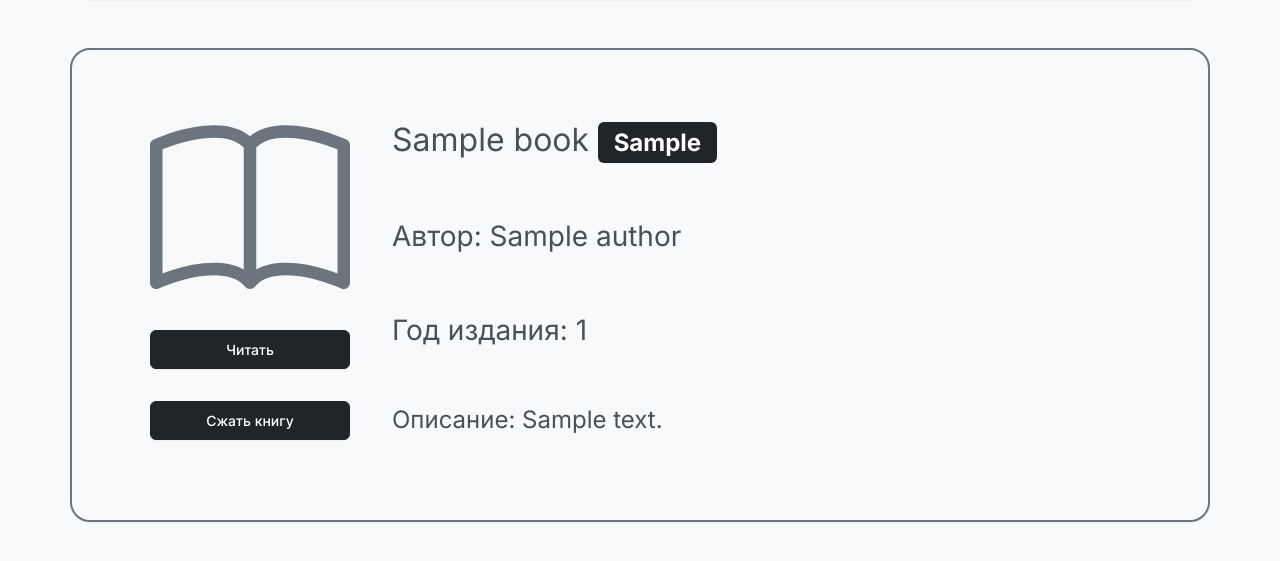
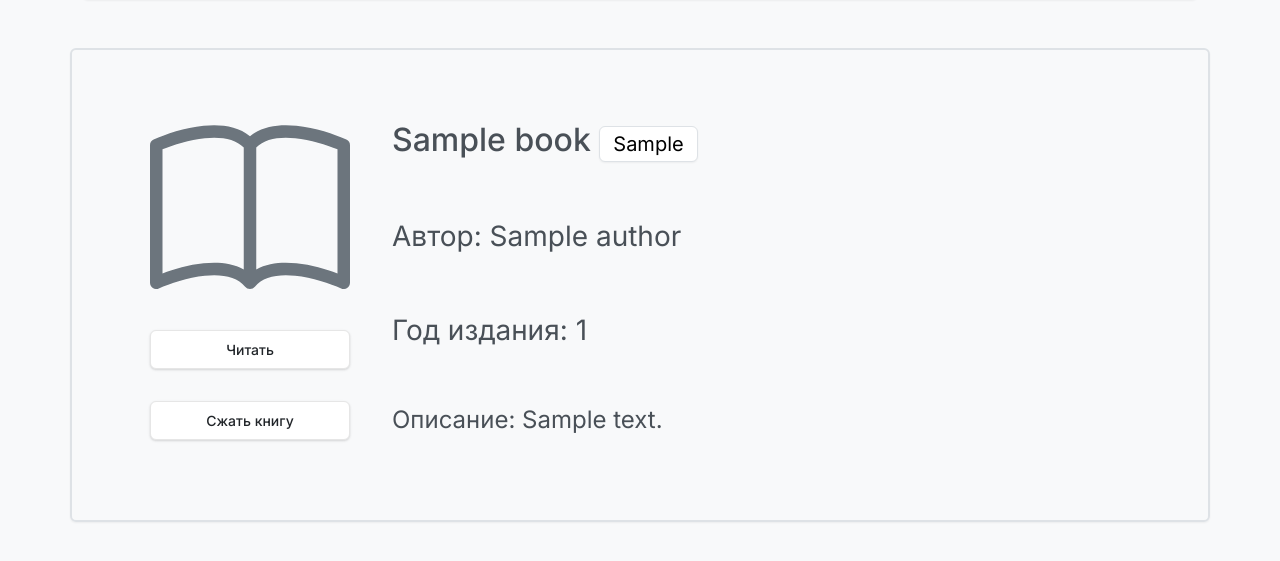
Before and after one commit to Sashayerty/bookslice, a Flask app: page /catalog/1 in a window 1280 px wide. Shown: the part 144-705 px from the top of the page. Run offline with Flask 3, Linux system fonts and the light colour scheme; a user stored in the database is signed in; tables that the repository leaves empty hold one stand-in row (values such as "Sample post"); parts of the project's set-up code (start-up, migrations or seed data) failed here and were passed over; some libraries are stand-ins or nearby versions.

Commit message:
Немного изменений

```diff
--- a/main.py
+++ b/main.py
@@ -103,7 +103,8 @@
 @app.route("/summarize", methods=["POST", "GET"])
 @login_required
 def summarize():
-    return render_template("summarize.html")
+    return render_template("summarize.html",
+                           user_is_auth=current_user.is_authenticated,)
 
 
 @app.route("/summarize/<int:book_id>", methods=["POST", "GET"])
--- a/static/css/style.css
+++ b/static/css/style.css
@@ -87,10 +87,6 @@
   border: 2px solid #6c757d;
 }
 
-.book-con {
-  border-radius: 20px;
-  border: 2px solid #6c757d;
-}
 
 .unauth {
   height: 80vh;
--- a/templates/about_book.html
+++ b/templates/about_book.html
@@ -9,18 +9,18 @@
       </nav>
 </div>
 <div class="about container mt-5">
-    <div class="book-con row shadow p-5">
+    <div class="book-con row shadow border border-2 rounded-2 p-5">
         <div class="col-xs col-sm col-md col-lg-3 col-xl-3 col-xxl-3 d-grid my-3 justify-content-center align-items-baseline">
             <div class="container d-grid">
                 <svg xmlns="http://www.w3.org/2000/svg" width="200" height="200" fill="#6c757d" class="bi bi-book" viewBox="0 0 16 16">
                     <path d="M1 2.828c.885-.37 2.154-.769 3.388-.893 1.33-.134 2.458.063 3.112.752v9.746c-.935-.53-2.12-.603-3.213-.493-1.18.12-2.37.461-3.287.811zm7.5-.141c.654-.689 1.782-.886 3.112-.752 1.234.124 2.503.523 3.388.893v9.923c-.918-.35-2.107-.692-3.287-.81-1.094-.111-2.278-.039-3.213.492zM8 1.783C7.015.936 5.587.81 4.287.94c-1.514.153-3.042.672-3.994 1.105A.5.5 0 0 0 0 2.5v11a.5.5 0 0 0 .707.455c.882-.4 2.303-.881 3.68-1.02 1.409-.142 2.59.087 3.223.877a.5.5 0 0 0 .78 0c.633-.79 1.814-1.019 3.222-.877 1.378.139 2.8.62 3.681 1.02A.5.5 0 0 0 16 13.5v-11a.5.5 0 0 0-.293-.455c-.952-.433-2.48-.952-3.994-1.105C10.413.809 8.985.936 8 1.783"/>
                 </svg>
-                <a href="/read/{{ book.id }}" class="btn btn-dark my-3">Читать</a>
-                <a href="/summarize/{{ book.id }}" class="btn btn-dark my-3">Сжать книгу</a>
+                <a href="/read/{{ book.id }}" class="btn btn-secondary shadow-lg my-3">Читать</a>
+                <a href="/summarize/{{ book.id }}" class="btn btn-secondary shadow-lg my-3">Сжать книгу</a>
             </div>
         </div>
         <div class="col-xs col-sm col-md col-lg-9 col-xl-9 col-xxl-9 d-grid align-items-center">
-            <p class="fs-2">{{ book.title }} <span class="badge text-bg-dark">{{ book.genere }}</span></p>
+            <p class="fs-2 fw-medium">{{ book.title }} <span class="badge text-bg-secondary border border-1 shadow fs-5 fw-light">{{ book.genere }}</span></p>
             <p class="fs-3">Автор: {{ author.name }}</p>
             <p class="fs-3">Год издания: {{ book.writed_in }}</p>
             {% if book.description %}
```
